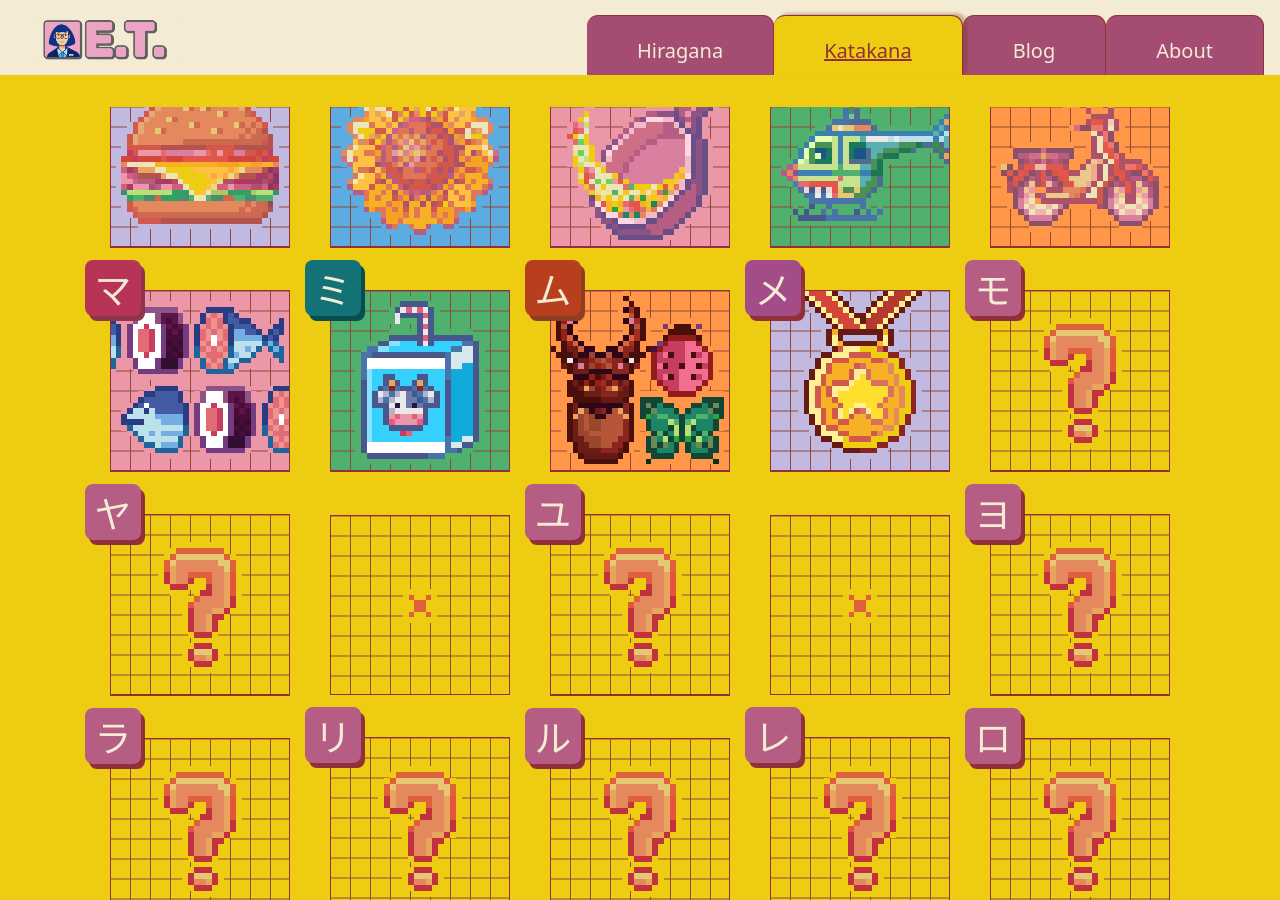
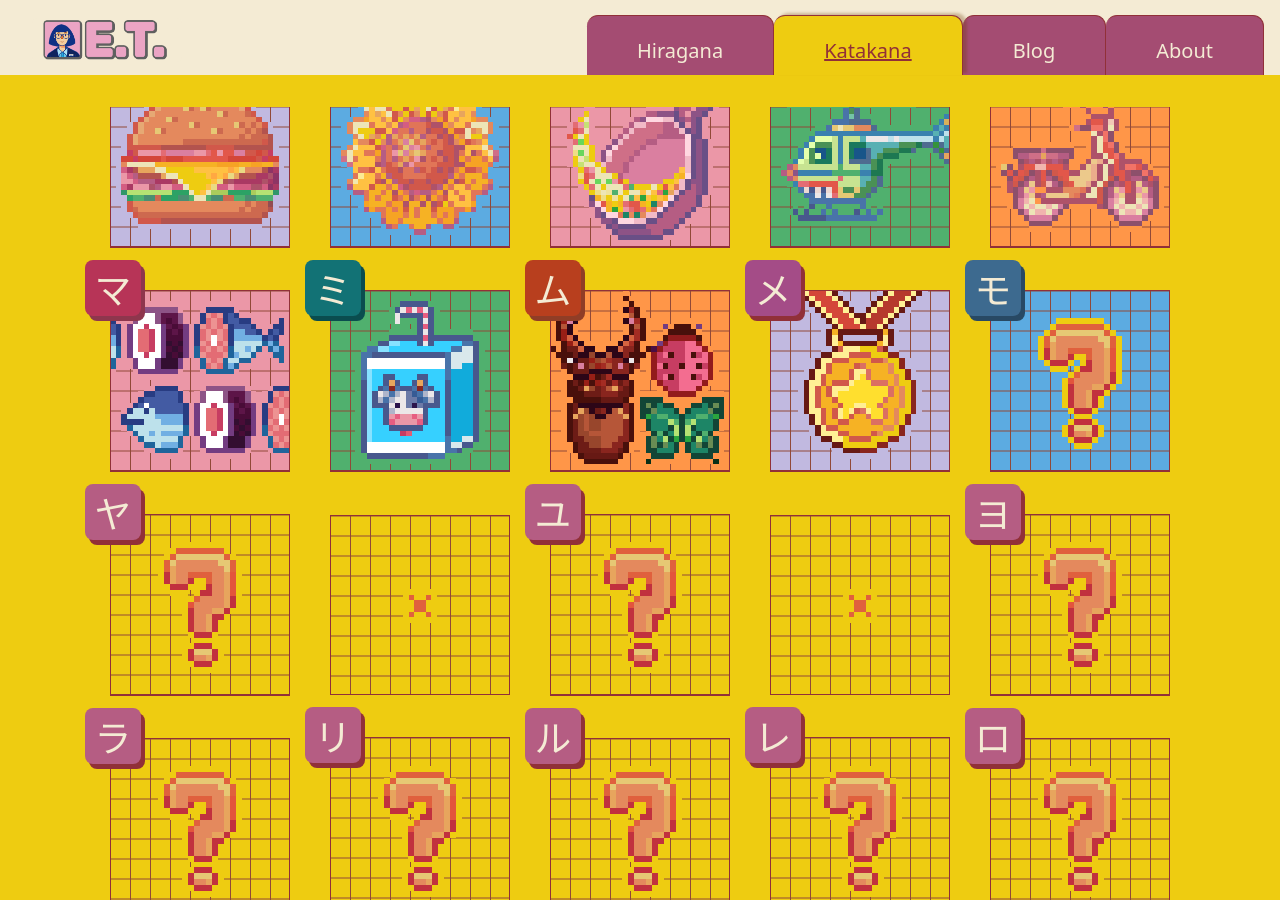
Before and after one commit to emillionideas/emillionideas.github.io, a Jekyll site: the page built from katakana.markdown, in a window 1280 px wide and 900 px high, scrolled down 1560 px. Built offline with Jekyll 4.4.1, drawn with Linux system fonts in a browser that asks for light colours; some web fonts are replaced.

Commit message:
Update katakana.yaml

```diff
--- a/_data/alphabets/large/katakana.yaml
+++ b/_data/alphabets/large/katakana.yaml
@@ -298,7 +298,7 @@ cols:
       romaji: 'honda'
       english: 'Honda'
     - letter: モ
-      color: yellow
+      color: blue
       iconSrc: "../assets/art/unknown.svg"
       strokeSrc: "../assets/art/unknown.svg"
       japanese: 'カミングスーン'
```
